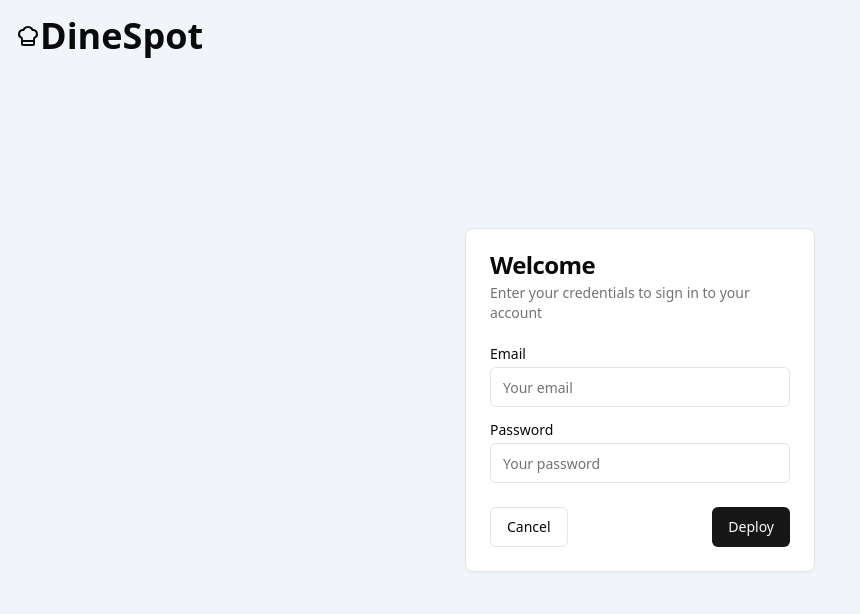
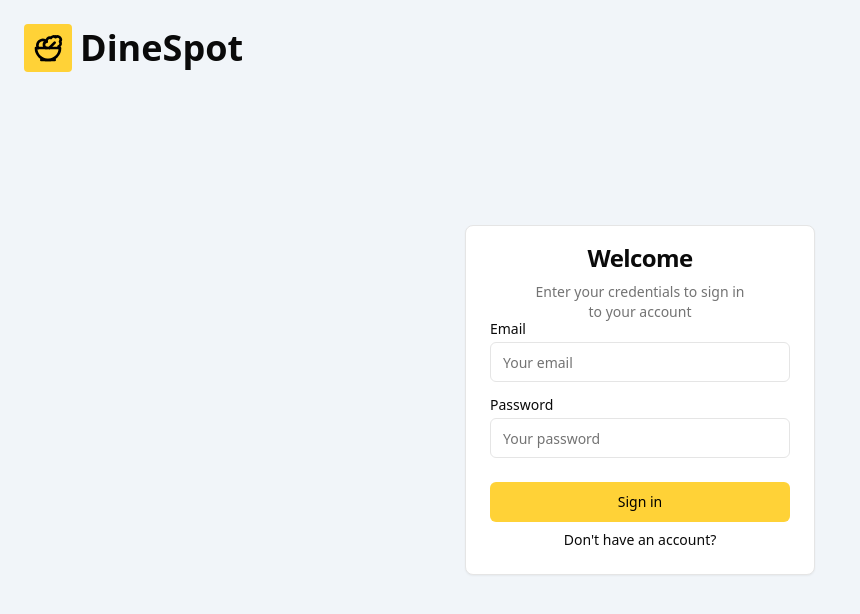
Before and after one commit to Puma120/Proyecto-React, a React (Vite) app: page / in a window 1280 px wide. Shown: the top 614 px of the page, without its empty margins (0-860 px from the left). Built offline with nearby package versions, Linux system fonts and the light colour scheme.

Commit message:
NewLogin

```diff
--- a/src/pages/LogIn/LogIn.jsx
+++ b/src/pages/LogIn/LogIn.jsx
@@ -1,5 +1,4 @@
-import * as React from "react"
-
+import { useEffect, useState } from 'react';
 import { Button } from "@/components/ui/button"
 import {
     Card,
@@ -18,21 +17,62 @@ import {
     SelectTrigger,
     SelectValue,
 } from "@/components/ui/select"
-import { ChefHat } from "lucide-react";
+import { Salad } from "lucide-react";
 
 
 const LogIn = () => {
+
+    const [isRegister, setIsRegister] = useState(false);
+    const handleRegisterClick = () => {
+        setIsRegister(!isRegister);
+    };
+
+
     return (
         <div className="flex flex-col h-screen justify-center items-center bg-slate-100">
-            <div className="absolute flex flex-row items-center top-0 left-0 m-4">
-                <ChefHat className="text-3xl" />
-                <h1 className="font-bold text-4xl">DineSpot</h1>
+            <div className="absolute flex flex-row items-center top-0 left-0 m-6">
+                <Salad className="w-12 h-12 bg-[#FFD237] text-black p-2 rounded" />
+                <h1 className="font-bold text-4xl ml-2">DineSpot</h1>
             </div>
             <Card className="w-[350px]">
-                <CardHeader>
+                <CardHeader className="items-center justify-center p-3 mt-2">
                     <CardTitle>Welcome</CardTitle>
-                    <CardDescription>Enter your credentials to sign in to your account</CardDescription>
                 </CardHeader>
+                {isRegister ? (
+                    <>
+                        <CardDescription className="text-center pb-4">
+                            Enter your credentials to create<br /> your account
+                        </CardDescription>
+                        <CardContent>
+                            <form>
+                                <div className="grid w-full items-center gap-4">
+                                    <div className="flex flex-col space-y-1.5">
+                                        <Label htmlFor="username">Username</Label>
+                                        <Input id="username" placeholder="Your username" />
+                                    </div>
+                                    <div className="flex flex-col space-y-1.5">
+                                        <Label htmlFor="email">Email</Label>
+                                        <Input id="email" placeholder="Your email" />
+                                    </div>
+                                    <div className="flex flex-col space-y-1.5">
+                                        <Label htmlFor="password">Password</Label>
+                                        <Input id="password" type="password" placeholder="Your password" />
+                                    </div>
+                                </div>
+                            </form>
+                        </CardContent>
+                        <CardFooter className="flex flex-col">
+                            <Button className="w-full bg-[#FFD237] text-black hover:bg-[#e6bc2f]">Sign up</Button>
+                            <h3 className="mt-2 text-sm hover:text-[#D4A828] cursor-pointer" onClick={handleRegisterClick}>
+                                Already have an account?
+                            </h3>
+                        </CardFooter>
+                    </>
+                ) : (
+                    <>
+                        <CardDescription className="text-center">
+                            Enter your credentials to sign in<br /> to your account
+                        </CardDescription>
                         <CardContent>
                             <form>
                                 <div className="grid w-full items-center gap-4">
@@ -47,10 +87,14 @@ const LogIn = () => {
                                 </div>
                             </form>
                         </CardContent>
-                <CardFooter className="flex justify-between">
-                    <Button variant="outline">Cancel</Button>
-                    <Button>Deploy</Button>
+                        <CardFooter className="flex flex-col">
+                            <Button className="w-full bg-[#FFD237] text-black hover:bg-[#e6bc2f]">Sign in</Button>
+                            <h3 className="mt-2 text-sm hover:text-[#D4A828] cursor-pointer" onClick={handleRegisterClick}>
+                                Don't have an account?
+                            </h3>
                         </CardFooter>
+                    </>
+                )}
             </Card>
         </div>
     )
```
Lines whose indentation alone changed are shown as unchanged.
